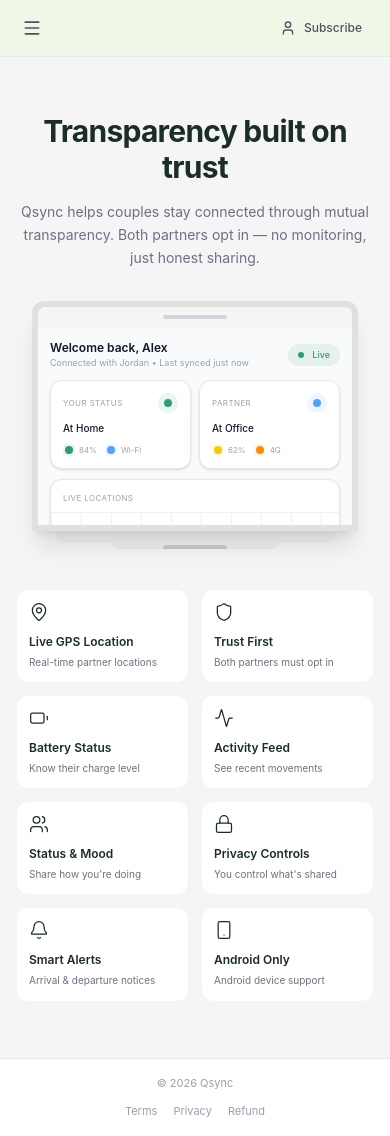
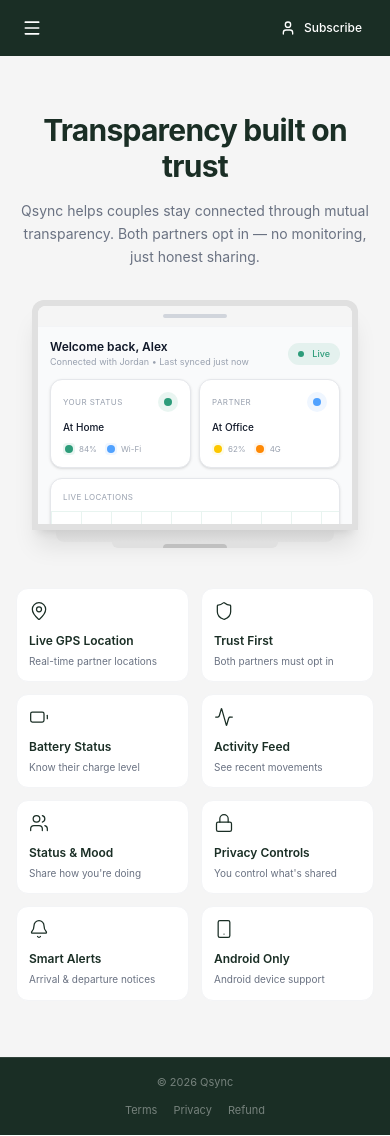
Before and after one commit to Qroid/Qsync, a React (Vite) app: page / in a window 390 px wide. Built offline with nearby package versions, Linux system fonts and the light colour scheme.

Commit message:
Separate mobile/desktop header/footer/menu colors - green header/footer, lime menu

```diff
--- a/src/components/landing/MobileNav.jsx
+++ b/src/components/landing/MobileNav.jsx
@@ -21,18 +21,18 @@ export default function MobileNav({ isOpen, onClose, activeSection, onNavigate }
       )}
 
       <div
-        className={`fixed top-0 left-0 w-64 h-full bg-[#1a2e25] z-50 lg:hidden transform transition-transform duration-200 ease-out ${
+        className={`fixed top-0 left-0 w-64 h-full bg-[#f0f7e6] z-50 lg:hidden transform transition-transform duration-200 ease-out ${
           isOpen ? 'translate-x-0' : '-translate-x-full'
         }`}
       >
         <div className="flex flex-col h-full">
-          <div className="flex items-center justify-between px-6 py-5 border-b border-white/5">
+          <div className="flex items-center justify-between px-6 py-5 border-b border-[#1a2e25]/10">
             <Link to="/" onClick={onClose}>
               <img src="/logo/icon.svg" alt="Qsync" className="h-5" />
             </Link>
             <button
               onClick={onClose}
-              className="text-white/50 hover:text-white transition-colors"
+              className="text-[#1a2e25]/50 hover:text-[#1a2e25] transition-colors"
             >
               <X size={18} />
             </button>
@@ -45,7 +45,7 @@ export default function MobileNav({ isOpen, onClose, activeSection, onNavigate }
                 <button
                   key={s.id}
                   onClick={() => { onNavigate(s.id); onClose() }}
-                  className={`sidebar-item ${activeSection === s.id ? 'active' : ''}`}
+                  className={`mobile-menu-item ${activeSection === s.id ? 'active' : ''}`}
                 >
                   <Icon className="w-4 h-4 shrink-0" />
                   {s.label}
@@ -54,11 +54,11 @@ export default function MobileNav({ isOpen, onClose, activeSection, onNavigate }
             })}
           </nav>
 
-          <div className="px-6 py-5 border-t border-white/5">
+          <div className="px-6 py-5 border-t border-[#1a2e25]/10">
             <Link
               to="/plan"
               onClick={onClose}
-              className="block w-full text-center bg-white text-[#1a2e25] text-[13px] font-medium py-2.5 rounded-lg hover:bg-gray-100 transition-colors"
+              className="block w-full text-center bg-[#1a2e25] text-white text-[13px] font-medium py-2.5 rounded-lg hover:bg-[#0f1c16] transition-colors"
             >
               Subscribe
             </Link>
--- a/src/components/landing/SiteFooter.jsx
+++ b/src/components/landing/SiteFooter.jsx
@@ -2,13 +2,13 @@ import { Link } from 'react-router-dom'
 
 export default function SiteFooter() {
   return (
-    <footer className="px-4 sm:px-8 lg:px-12 py-4 border-t border-gray-200 bg-white mt-auto">
+    <footer className="px-4 sm:px-8 lg:px-12 py-4 border-t border-white/10 lg:border-gray-200 bg-[#1a2e25] lg:bg-white mt-auto">
       <div className="lg:hidden flex flex-col items-center gap-3">
-        <span className="text-[11px] text-gray-400">&copy; 2026 Qsync</span>
+        <span className="text-[11px] text-white/40">&copy; 2026 Qsync</span>
         <div className="flex items-center gap-4">
-          <Link to="/terms" className="text-[11px] text-gray-400 hover:text-gray-600 transition-colors">Terms</Link>
-          <Link to="/privacy" className="text-[11px] text-gray-400 hover:text-gray-600 transition-colors">Privacy</Link>
-          <Link to="/refund" className="text-[11px] text-gray-400 hover:text-gray-600 transition-colors">Refund</Link>
+          <Link to="/terms" className="text-[11px] text-white/40 hover:text-white/70 transition-colors">Terms</Link>
+          <Link to="/privacy" className="text-[11px] text-white/40 hover:text-white/70 transition-colors">Privacy</Link>
+          <Link to="/refund" className="text-[11px] text-white/40 hover:text-white/70 transition-colors">Refund</Link>
         </div>
       </div>
 
--- a/src/components/landing/SiteHeader.jsx
+++ b/src/components/landing/SiteHeader.jsx
@@ -2,20 +2,20 @@ import { Menu, User } from 'lucide-react'
 
 export default function SiteHeader({ onMenuClick }) {
   return (
-    <header className="flex items-center justify-between px-4 sm:px-8 lg:px-10 py-3 sm:py-4 border-b border-gray-200 bg-[#f0f7e6]">
+    <header className="flex items-center justify-between px-4 sm:px-8 lg:px-10 py-3 sm:py-4 lg:border-b lg:border-gray-200 lg:bg-[#f0f7e6] bg-[#1a2e25]">
       <button
         onClick={onMenuClick}
-        className="lg:hidden inline-flex items-center gap-2 p-1.5 rounded-lg hover:bg-[#e4efd4] transition-colors"
+        className="lg:hidden inline-flex items-center gap-2 p-1.5 rounded-lg hover:bg-white/10 transition-colors"
       >
-        <Menu className="w-5 h-5 text-gray-600" />
+        <Menu className="w-5 h-5 text-white" />
       </button>
       <div className="flex-1 lg:flex-none" />
       <button
         onClick={() => window.location.href = '/plan'}
-        className="inline-flex items-center gap-2 px-3 py-1.5 rounded-lg hover:bg-[#e4efd4] transition-colors"
+        className="inline-flex items-center gap-2 px-3 py-1.5 rounded-lg transition-colors lg:hover:bg-[#e4efd4] hover:bg-white/10"
       >
-        <User className="w-4 h-4 text-gray-600" />
-        <span className="text-[12px] font-medium text-gray-600">Subscribe</span>
+        <User className="w-4 h-4 text-white lg:text-gray-600" />
+        <span className="text-[12px] font-medium text-white lg:text-gray-600">Subscribe</span>
       </button>
     </header>
   )
--- a/src/index.css
+++ b/src/index.css
@@ -48,6 +48,32 @@ body {
   color: var(--color-teal-dark);
 }
 
+.mobile-menu-item {
+  display: flex;
+  align-items: center;
+  gap: 0.75rem;
+  width: 100%;
+  padding: 0.75rem 1rem;
+  font-size: 0.875rem;
+  font-weight: 500;
+  border-radius: 0.75rem;
+  background: transparent;
+  color: rgba(26, 46, 37, 0.6);
+  transition: all 0.15s ease;
+  text-align: left;
+  flex-shrink: 0;
+}
+
+.mobile-menu-item:hover {
+  background: rgba(26, 46, 37, 0.05);
+  color: #1a2e25;
+}
+
+.mobile-menu-item.active {
+  background: #1a2e25;
+  color: white;
+}
+
 @keyframes notification-scroll {
   0% {
     transform: translateY(0);
```
